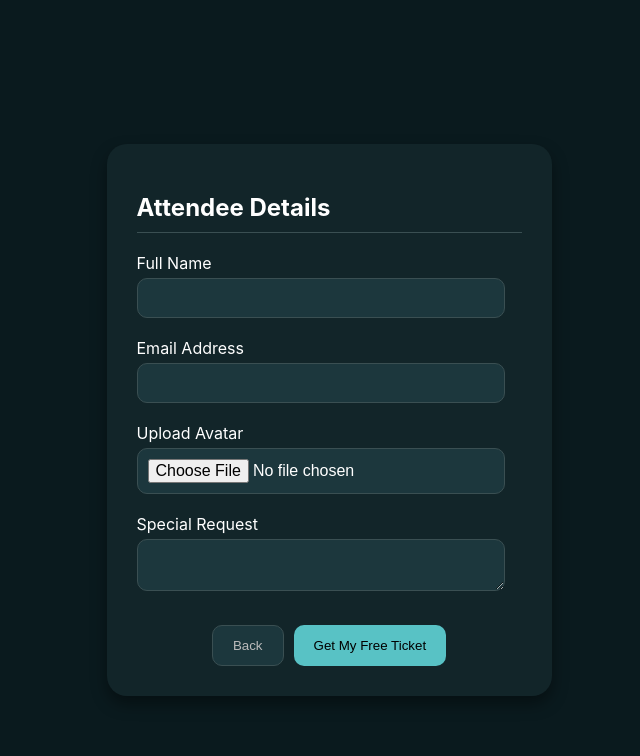
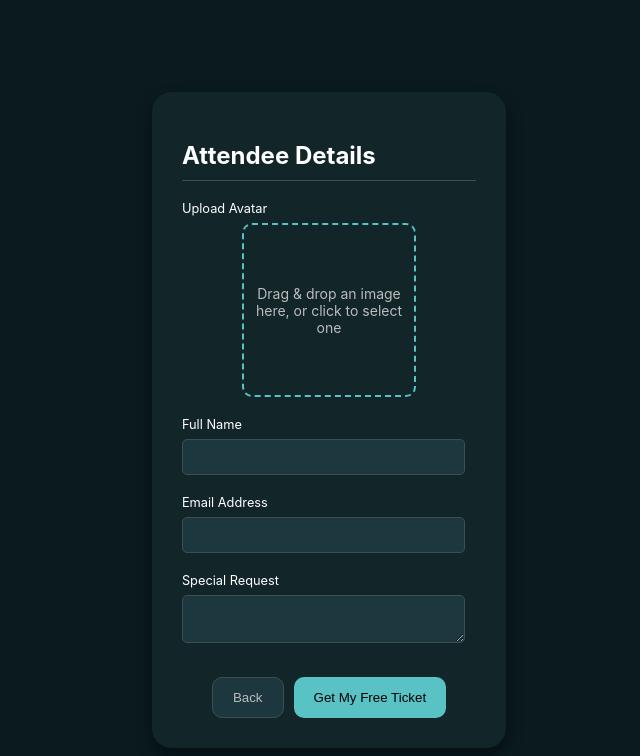
Before and after one commit to Muayyad822/ticket-app, a React (Vite) app: page /attendee-details in a window 1280 px wide. Shown: the top 756 px of the page, without its empty margins (311-951 px from the left). Built offline with nearby package versions, Linux system fonts and the light colour scheme; a web font is replaced by a local one.

Commit message:
update attendee details

```diff
--- a/package.json
+++ b/package.json
@@ -14,6 +14,7 @@
     "html2canvas": "^1.4.1",
     "react": "^19.0.0",
     "react-dom": "^19.0.0",
+    "react-dropzone": "^14.3.5",
     "react-router-dom": "^6.29.0"
   },
   "devDependencies": {
--- a/src/components/AttendeeDetails.css
+++ b/src/components/AttendeeDetails.css
@@ -15,6 +15,7 @@ body {
     display: flex;
     justify-content: center;
     align-items: center;
+
   }
 
   .details-box {
@@ -39,17 +40,43 @@ body {
 
   label {
     display: block;
-    margin-bottom: 5px;
+    margin-bottom: 7px;
+    font-size: 0.8rem;
   }
 
   input,textarea {
     width: 90%;
-    padding: 10px;
+    padding: 8px;
     border: 1px solid #3a4f52;
-    border-radius: 10px;
+    border-radius: 5px;
     background-color: #1C373D;
     color: #fff;
     font-size: 1em;
+  }
+
+  .dropzone {
+    border: 2px dashed #58C2C5;
+    width: 150px;
+    height: 150px;
+    border-radius: 10px;
+    padding: 10px;
+    text-align: center;
+    cursor: pointer;
+    transition: border-color 0.3s ease;
+    display: flex;
+    justify-content: center;
+    align-items: center;
+    margin: 5px auto;
+  }
+
+  .dropzone:hover {
+    border-color: #45b2b3;
+  }
+
+  .dropzone p {
+    margin: 0;
+    color: #bbb;
+    font-size: 14px; /* Adjusted font size for better readability */
   }
 
   .avatar-preview {
--- a/src/components/AttendeeDetails.jsx
+++ b/src/components/AttendeeDetails.jsx
@@ -1,5 +1,6 @@
 import { useState, useEffect } from "react";
 import { useNavigate } from "react-router-dom";
+import { useDropzone } from "react-dropzone"; // Import useDropzone
 import "./AttendeeDetails.css";
 
 export default function AttendeeDetails() {
@@ -20,6 +21,16 @@ export default function AttendeeDetails() {
       setSpecialRequest(savedData.specialRequest || "");
     }
   }, []);
+
+  // Drag-and-drop file upload
+  const { getRootProps, getInputProps } = useDropzone({
+    accept: "image/*", // Accept only image files
+    onDrop: (acceptedFiles) => {
+      if (acceptedFiles.length > 0) {
+        handleImageUpload(acceptedFiles[0]); // Upload the first file
+      }
+    },
+  });
 
   const handleImageUpload = async (file) => {
     setIsUploading(true);
@@ -72,12 +83,26 @@ export default function AttendeeDetails() {
     }
   };
 
-
   return (
     <div className="container">
       <div className="details-box">
         <h2 className="title">Attendee Details</h2>
         <form onSubmit={handleSubmit}>
+          {/* Drag-and-drop file upload */}
+          <div className="form-group">
+            <label htmlFor="avatar">Upload Avatar</label>
+            <div {...getRootProps()} className="dropzone">
+              <input {...getInputProps()} />
+              {avatarUrl ? (
+                <div className="avatar-preview">
+                  <img src={avatarUrl} alt="Uploaded Avatar" className="avatar-image" />
+                </div>
+              ) : (
+                <p> Drag & drop an image here, or click to select one</p>
+              )}
+            </div>
+          </div>
+
           <div className="form-group">
             <label htmlFor="fullName">Full Name</label>
             <input
@@ -107,21 +132,6 @@ export default function AttendeeDetails() {
               <span id="emailError" className="error">
                 {errors.email}
               </span>
-            )}
-          </div>
-
-          <div className="form-group">
-            <label htmlFor="avatar">Upload Avatar</label>
-            <input
-              id="avatar"
-              type="file"
-              onChange={(e) => handleImageUpload(e.target.files[0])}
-              accept="image/*"
-            />
-            {avatarUrl && (
-              <div className="avatar-preview">
-                <img src={avatarUrl} alt="Uploaded Avatar" className="avatar-image" />
-              </div>
             )}
           </div>
 
```
Also changed, not shown: 1 other file (tests, documents, lock files or other folders).
